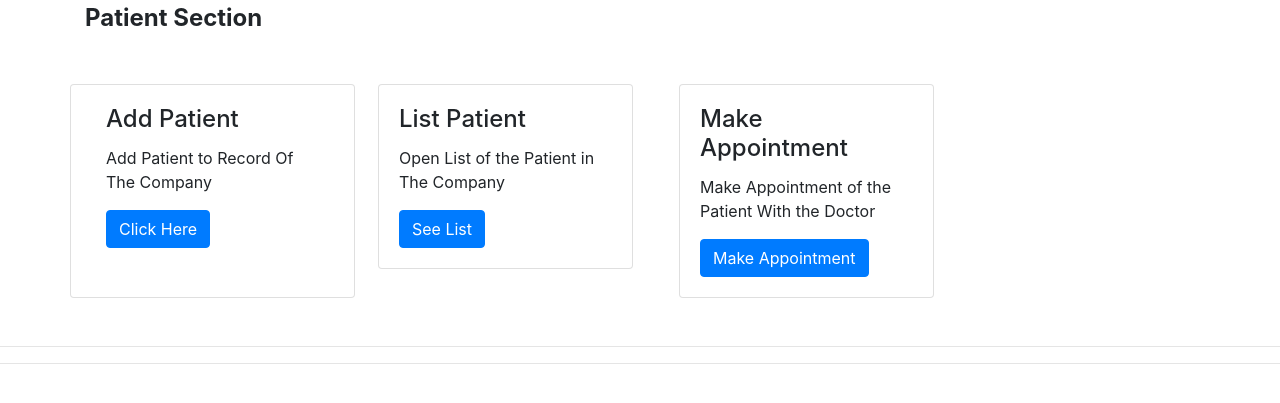
After one commit to yamanraj45/hospitalsystem, a Django app: page /future/ in a window 1280 px wide. The commit adds this page. Shown: the top 403 px of the page. Run offline with Django 3.2, Linux system fonts and the light colour scheme; some libraries are stand-ins or nearby versions.

Commit message:
search filter made

```diff
--- a/patient/models.py
+++ b/patient/models.py
@@ -25,10 +25,9 @@ class appointment(models.Model):
     date = models.DateField()
     time = models.TimeField()
     doctor = models.ForeignKey(DoctorDetail,on_delete=models.CASCADE)
-    patient_name = models.OneToOneField(
+    patient_name = models.ForeignKey(
         detail,
-        on_delete=models.CASCADE,
-        primary_key=True,
+        on_delete=models.CASCADE
     )
     def __str__(self):
         return "%s Appointment With %s on %s in %s " % (self.patient_name, self.doctor, self.date, self.time)
--- a/patient/templates/appointment.html
+++ b/patient/templates/appointment.html
@@ -1,7 +1,11 @@
 {% extends 'base.html' %}
+{% load crispy_forms_tags %}
 
 {% block content %}
+<form method="POST" >
+    {{form|crispy}}
 
-{{form}}
+</form>
+
 
 {% endblock content %}
--- /dev/null
+++ b/patient/templates/homepage.html
@@ -0,0 +1,72 @@
+<!DOCTYPE html>
+<html lang="en">
+<head>
+    <meta charset="UTF-8">
+    <meta name="viewport" content="width=device-width, initial-scale=1.0">
+    <title>Document</title>
+    <!-- CSS only -->
+<link rel="stylesheet" href="https://stackpath.bootstrapcdn.com/bootstrap/4.5.0/css/bootstrap.min.css" integrity="sha384-9aIt2nRpC12Uk9gS9baDl411NQApFmC26EwAOH8WgZl5MYYxFfc+NcPb1dKGj7Sk" crossorigin="anonymous">
+<link rel="stylesheet" href="https://cdnjs.cloudflare.com/ajax/libs/font-awesome/4.7.0/css/font-awesome.min.css">
+<!-- JS, Popper.js, and jQuery -->
+<script src="https://code.jquery.com/jquery-3.5.1.slim.min.js" integrity="sha384-DfXdz2htPH0lsSSs5nCTpuj/zy4C+OGpamoFVy38MVBnE+IbbVYUew+OrCXaRkfj" crossorigin="anonymous"></script>
+<script src="https://cdn.jsdelivr.net/npm/popper.js@1.16.0/dist/umd/popper.min.js" integrity="sha384-Q6E9RHvbIyZFJoft+2mJbHaEWldlvI9IOYy5n3zV9zzTtmI3UksdQRVvoxMfooAo" crossorigin="anonymous"></script>
+<script src="https://stackpath.bootstrapcdn.com/bootstrap/4.5.0/js/bootstrap.min.js" integrity="sha384-OgVRvuATP1z7JjHLkuOU7Xw704+h835Lr+6QL9UvYjZE3Ipu6Tp75j7Bh/kR0JKI" crossorigin="anonymous"></script>
+</head>
+<body>
+  <div class="container">
+    <div style="align-content: center; font-weight: bolder; font-size: x-large;">Patient Section</div>
+  <div class="row mb-5 mt-5">
+
+    <div class="col-3 card" >
+
+      <div class="card-body">
+        <h4 class="card-title">Add Patient</h4>
+        <p class="card-text">Add Patient to Record Of The Company</p>
+        <a href="{% url 'index' %}" class="btn btn-primary">Click Here</a>
+      </div>
+    </div>
+
+
+
+    <div class="col-3 ml-2">
+      <div class="card" >
+
+        <div class="card-body">
+          <h4 class="card-title">List Patient</h4>
+          <p class="card-text">Open List of the Patient in The Company</p>
+          <a href="#" class="btn btn-primary">See List</a>
+        </div>
+      </div>
+    </div>
+
+
+
+
+    <div class="col-3 ml-3">
+      <div class="card" >
+
+        <div class="card-body">
+          <h4 class="card-title">Make Appointment</h4>
+          <p class="card-text">Make Appointment of the Patient With the Doctor</p>
+          <a href="#" class="btn btn-primary">Make Appointment</a>
+        </div>
+      </div>
+    </div>
+
+
+
+
+
+
+
+
+  </div>
+  </div>
+
+
+  <hr><hr>
+
+
+
+</body>
+</html>
--- a/patient/urls.py
+++ b/patient/urls.py
@@ -8,5 +8,6 @@ urlpatterns=[
     path('delete/<int:id>/',views.delete, name='delete'),
     path('patientdetail/<int:id>',views.patient_detail,name='patient_detail'),
     path('search/',views.search,name='search'),
-    path('appointment/',views.appointment, name='appoint')
+    path('appointment/',views.appointment, name='appoint'),
+    path('future/',views.futurehomepage,name='homepage')
 ]
--- a/patient/views.py
+++ b/patient/views.py
@@ -1,6 +1,7 @@
 from django.shortcuts import render, redirect
 from .forms import PatientForm,AppointmentForm
 from .models import detail
+from .models import appointment as ap
 from django.db.models import Q
 from django.contrib import messages
 
@@ -43,8 +44,14 @@ def delete(request,id):
 
 def patient_detail(request,id):
     detailpatient = detail.objects.get(pk=id)
+
+
+    appointment_detail= ap.objects.filter(patient_name=detailpatient)
+    print(appointment_detail)
     context = {
-        "detail":detailpatient
+        "detail":detailpatient,
+        "appointments":appointment_detail
+
     }
     return render(request,'patient_detail.html',context)
 
@@ -52,18 +59,25 @@ def patient_detail(request,id):
 def search(request):
     if request.method== 'GET':
         search = request.GET.get('patient_search')
-        print(search)
+
 
         if search:
 
             match = detail.objects.filter(Q(name__icontains=search)| Q(id__icontains=search))
             if match:
-                print("done")
-                return render(request, 'patient_list.html',{'found':match})
+                contextsearch={
+                    'found':match
+                }
+                print(match)
+                print("done")  #working upto here//// the line below is showing error
+                return render(request,'patient_list.html',contextsearch)
             else:
-                print("em")
+
                 messages.error(request,'No Result Found')
 
         else:
             return redirect('list/')
     return render(request,'patient_list.html')
+
+def futurehomepage(request):
+    return render(request,'homepage.html')
```
Also changed, not shown: patient/templates/patient_detail.html (+11 -2 lines), patient/templates/patient_list.html (+12 -15 lines), db.sqlite3, doctor/migrations/0001_initial.py, patient/migrations/0001_initial.py.
